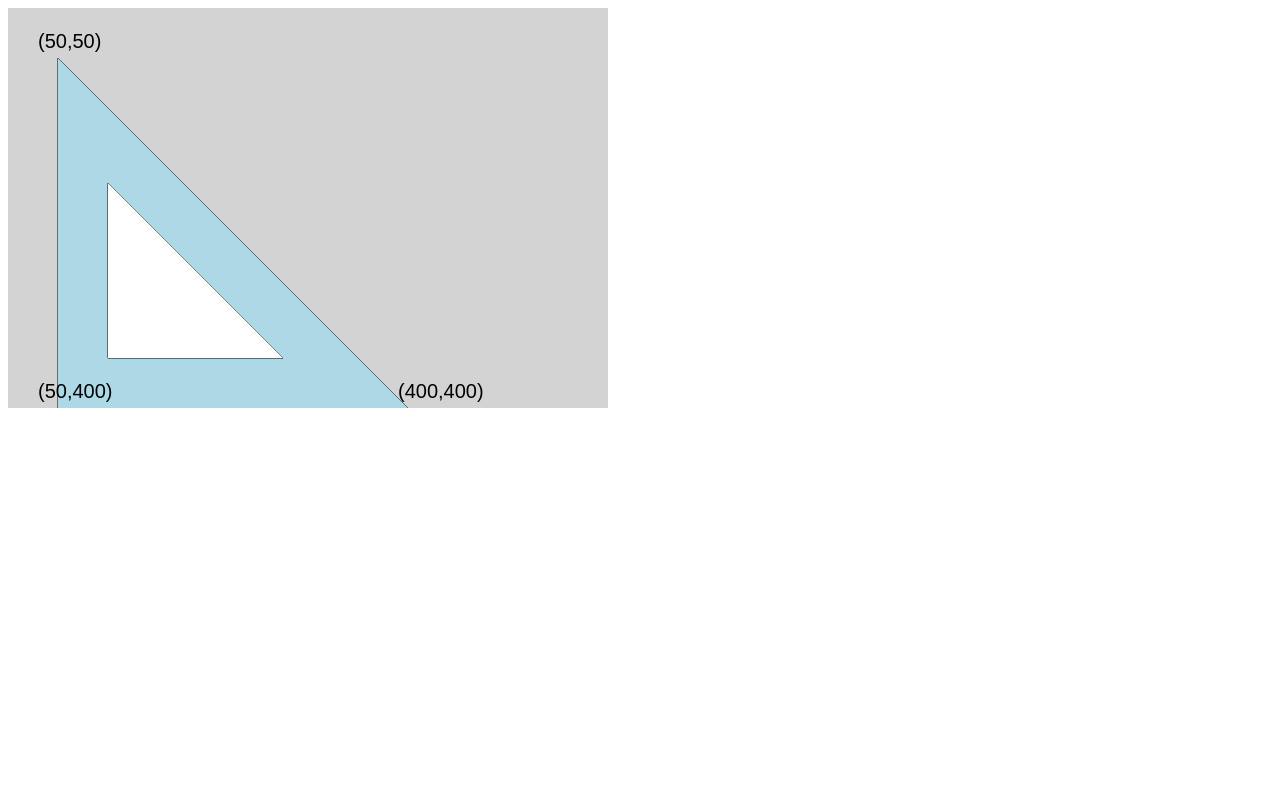
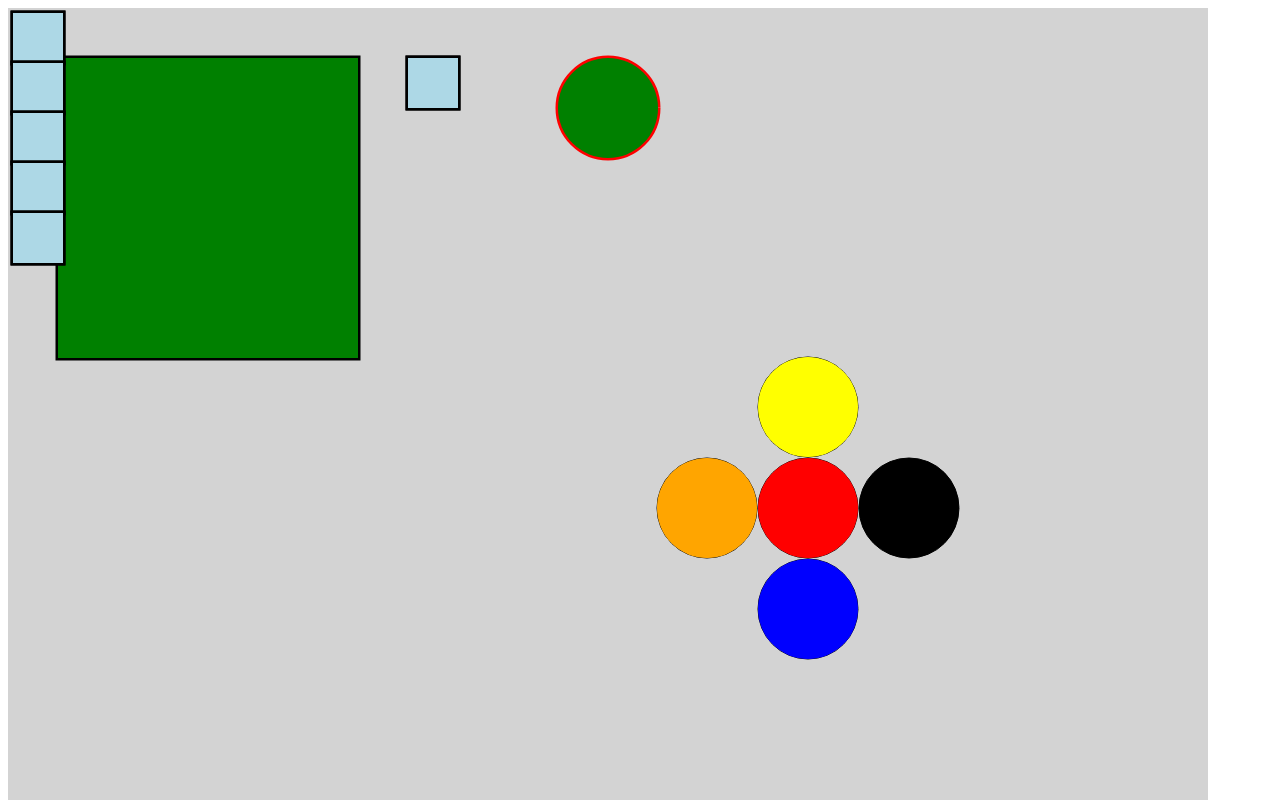
Before and after one commit to AndresDiagoM/AnimacionesConJS, a plain HTML site: page 2Funciones/funciones1.html in a window 1280 px wide. Shown: the top 800 px of the page. Drawn offline with Linux system fonts and the light colour scheme.

```diff
--- a/2Funciones/funciones1.html
+++ b/2Funciones/funciones1.html
@@ -4,58 +4,74 @@
     <meta charset="UTF-8">
     <meta http-equiv="X-UA-Compatible" content="IE=edge">
     <meta name="viewport" content="width=device-width, initial-scale=1.0">
-    <title>Escuadra con JS</title>
+    <title>Funciones en canvas</title>
 </head>
 
 <body>
 
 </body>
 
-<canvas width="600" height="400">
+<canvas width="1200" height="1200">
 
 </canvas>
 
 <script>
-    //En este nuevo desafío vamos a diseñar una escuadra (plantilla especial en forma de
-    //un triángulo isósceles usada por arquitectos e ingenieros).
-
     //Conectar canvas con javascript
-    var pantalla = document.querySelector("canvas");
-    var papel = pantalla.getContext("2d");
+    let pantalla = document.querySelector("canvas");
+    let papel = pantalla.getContext("2d");
 
     //Pintar canvas de gris (fondo)
     papel.fillStyle = "lightgray";
-    papel.fillRect(0,0,600,400);
+    papel.fillRect(0,0,1200,1200);
 
-    //Dibujar un triángulo
-    papel.beginPath();
-    papel.moveTo(50,50);
-    papel.lineTo(50,400);
-    papel.lineTo(400,400);
-    papel.closePath();
-    papel.strokeStyle = "black"; //color del borde
-    papel.stroke(); //dibujar el borde
-    papel.fillStyle = "lightblue";
+    //rectangulo verde con borde
+    papel.fillStyle = "green";
+    papel.rect(50,50,300,300);
+    papel.strokeStyle = "black";
+    papel.strokeRect(50,50,300,300);
+    papel.lineWidth = 5;  //ancho del borde
+    papel.stroke();
     papel.fill();
 
-    //Dibujar un traingulo en el interior de color blanco
-    papel.beginPath();
-    papel.moveTo(100,175);
-    papel.lineTo(100,350);
-    papel.lineTo(275,350);
-    papel.closePath();
-    papel.strokeStyle = "black"; //color del borde
-    papel.stroke(); //dibujar el borde
-    papel.fillStyle = "white";
-    papel.fill();
+    //Funcion para dibujar rectángulos
+    function dibujarRectangulo(x,y,ancho,alto,color,colorBorde, anchoBorde){
+        papel.beginPath(); //iniciar el dibujo, para no modificar los anteriores
+        papel.fillStyle = color;
+        papel.rect(x,y,ancho,alto);
+        papel.strokeStyle = colorBorde;
+        papel.strokeRect(x,y,ancho,alto);
+        papel.lineWidth = anchoBorde;  //ancho del borde
+        papel.stroke();
+        papel.fill();
+    }
 
-    //Pintar numeros en las aristas del triangulo marcando las coordenadas
-    papel.font = "20px Arial";
-    papel.fillStyle = "black";
-    papel.fillText("(50,400)", 30, 390);
-    papel.fillText("(50,50)", 30, 40);
-    papel.fillText("(400,400)", 390, 390);
+    dibujarRectangulo(400,50,50,50,"lightblue","black",5); //
 
+    //Dibujar cuadrados en linea horizontal
+    for (let nCuadrados = 0; nCuadrados < 5; nCuadrados++) {
+        dibujarRectangulo(5,5+(nCuadrados*50),50,50,"lightblue","black",5); //
+    }
+
+    //Funcion para dibujar circulos
+    function dibujarCirculo(x, y, radio, color, colorBorde="black", anchoBorde) {
+        papel.beginPath();
+        papel.fillStyle = color;
+        papel.arc(x, y, radio, 0, 2*3.14);
+        //borde del circulo
+        papel.strokeStyle = colorBorde;
+        papel.lineWidth = anchoBorde;
+        papel.stroke();
+        papel.fill();
+    }
+
+    dibujarCirculo(600,100,50,"green","red",5);
+
+    //Dibujar una flor con circulos
+    dibujarCirculo(800,500,50,"red","black",1); //centro
+    dibujarCirculo(901,500,50,"black","black",1); //derecha
+    dibujarCirculo(800,399,50,"yellow","black",1); //arriba
+    dibujarCirculo(699,500,50,"orange","black",1); //izquierda
+    dibujarCirculo(800,601,50,"blue","black",1); //abajo
 </script>
 
 </html>
```
Also changed, not shown: 2Funciones/funciones2.html (added, +67 -0 lines), 2Funciones/funciones3.html (added, +51 -0 lines), 1 other file.
